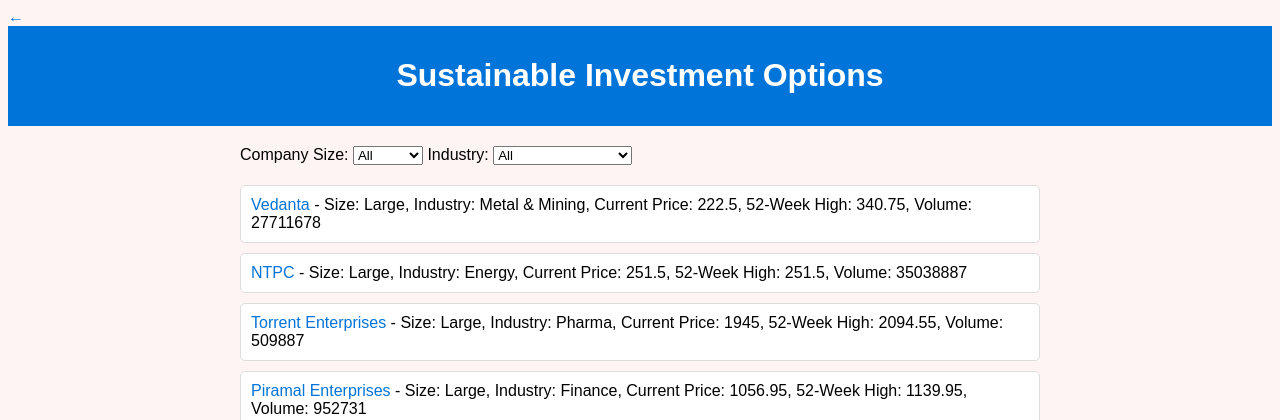
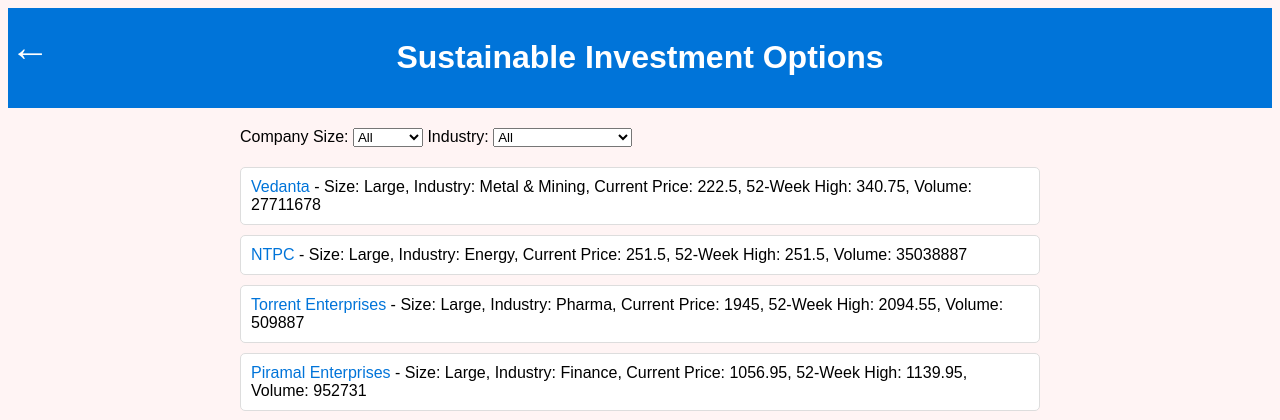
Before and after one commit to devyadav31/Devheat_Beta_Hacksavvy, a PHP site: page /html/investmentoptions.html in a window 1280 px wide. Shown: the top 420 px of the page. Run offline with PHP 8.4, Linux system fonts and the light colour scheme.

Commit message:
styling done in back arrow

```diff
--- a/css/investoptions.css
+++ b/css/investoptions.css
@@ -31,3 +31,11 @@ a {
     text-decoration: none;
     color: #0074d9;
 }
+
+.back-arrow {
+    position: absolute;
+    top: 25px;
+    left: 10px;
+    font-size: 40px;
+    cursor: pointer;
+}
--- a/html/investmentoptions.html
+++ b/html/investmentoptions.html
@@ -9,7 +9,8 @@
 
 </head>
 <body>
-    <a href="cosmo capital.html" class="back-arrow">&#8592;</a>
+    <a href="cosmo capital.html" class="back-arrow" style="color:white ;">&#8592;</a>
+
     <header>
         <h1>Sustainable Investment Options</h1>
     </header>
```
Also changed, not shown: css/homestyle.css (+0 -7 lines).
